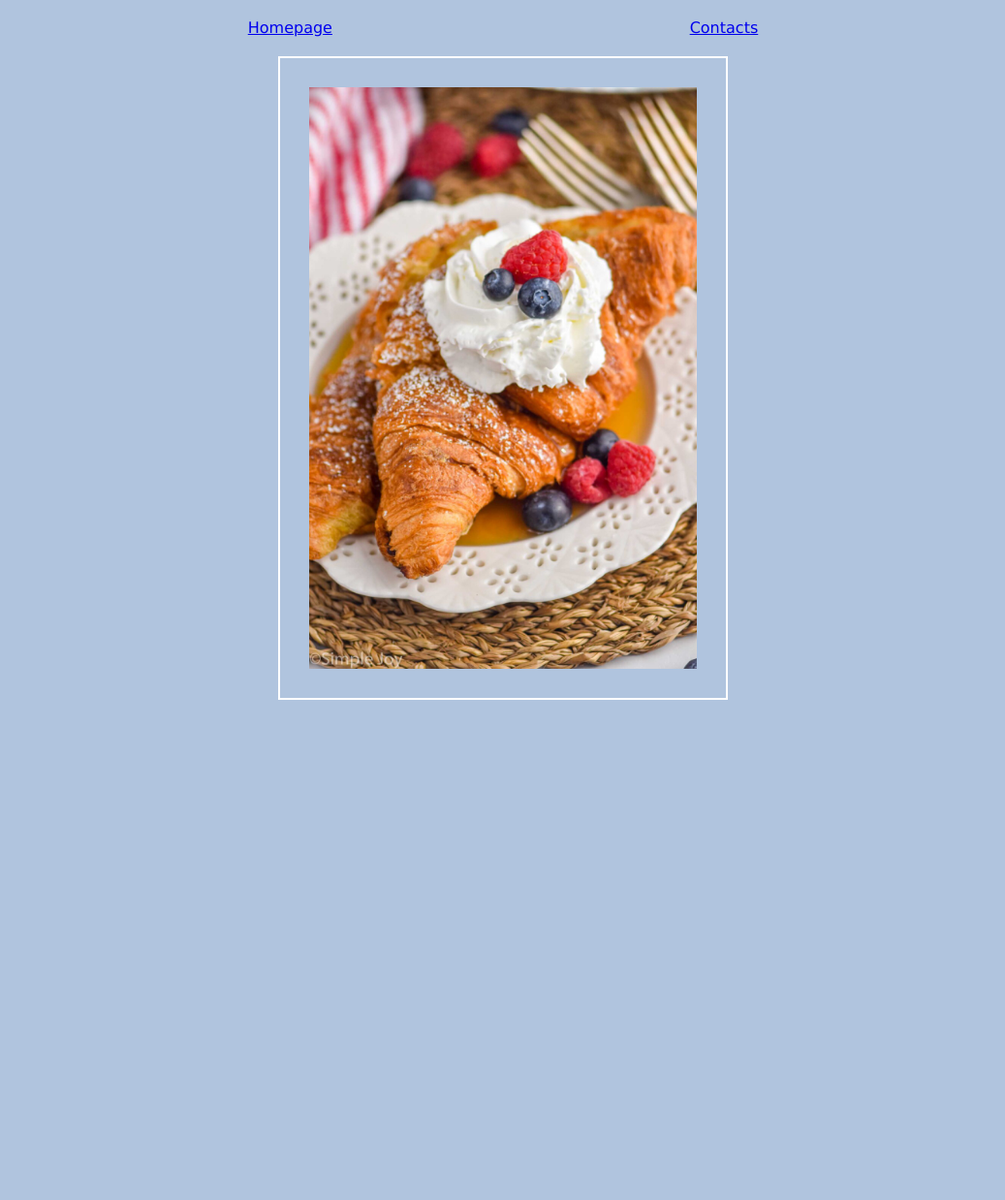
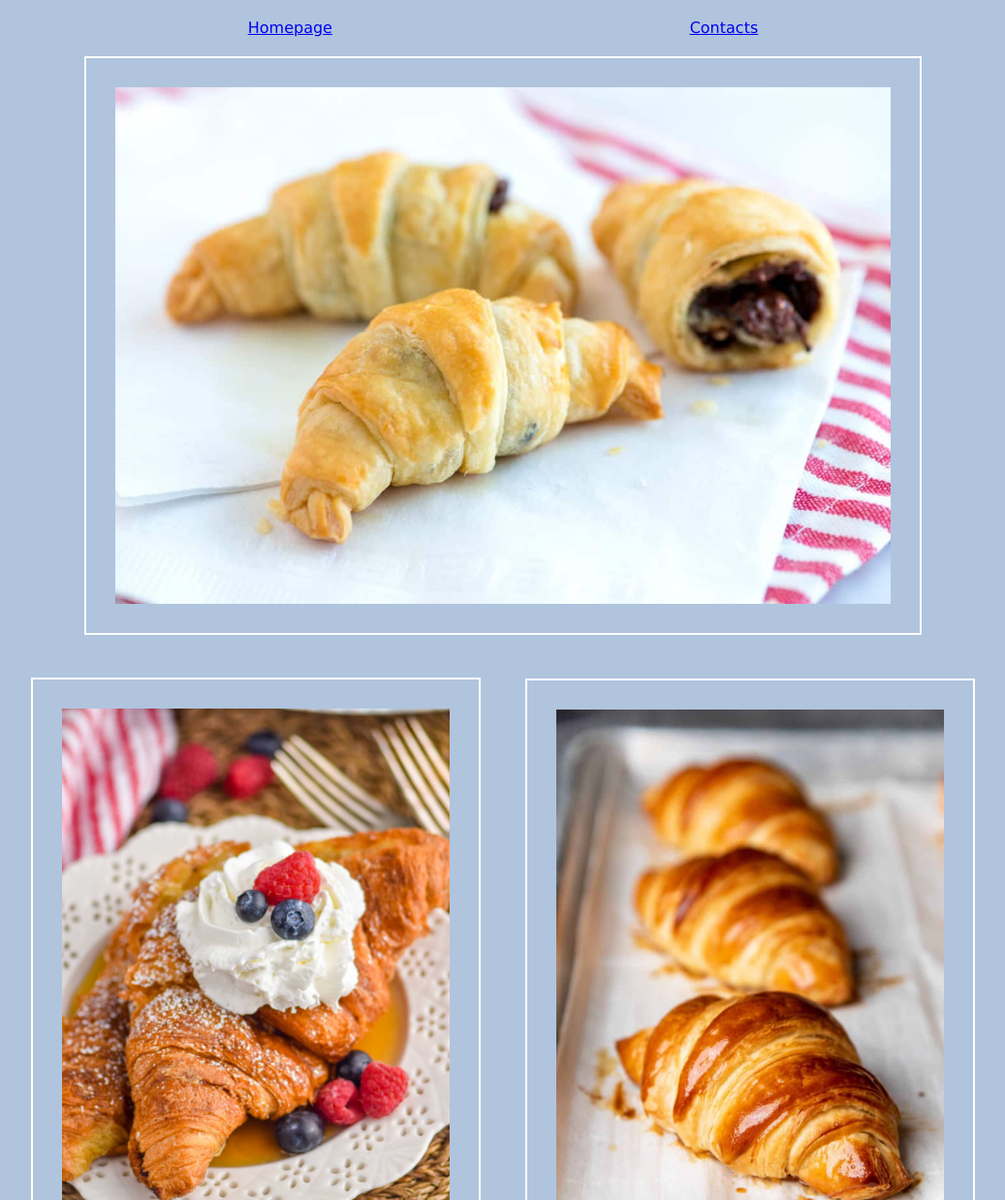
Before and after one commit to elizabethkatk/Croissant, a plain HTML site: page photos.html in a window 1280 px wide. Shown: the part 62-1300 px from the top of the page at 97% size, without its empty margins (121-1158 px from the left). Before the commit the page ends 816 px from the top, so only its background shows below. Drawn offline with Linux system fonts and the light colour scheme.

Commit message:
Added photos

```diff
--- a/photos.html
+++ b/photos.html
@@ -14,9 +14,16 @@
       <a href="/contact.html">Contacts</a>
     </div>
     <img
+      src="/resources/images/chocolate.jpg"
+      width="800"
+      alt="Chocolate croissants"
+    />
+    <img
       src="/resources/images/croissant.jpg"
       width="400"
       alt="Breakfast croissant"
     />
+    <img src="/resources/images/french-croissants.jpg" width="400" alt="Flaky
+    croissants"
   </body>
 </html>
--- a/resources/style.css
+++ b/resources/style.css
@@ -26,7 +26,7 @@ p {
 }
 
 .main-title {
-  margin: 0;
+  margin-bottom: 0;
 }
 
 .navigation {
```
Also changed, not shown: resources/images/chocolate.jpg (added), resources/images/french-croissants.jpg (added).
